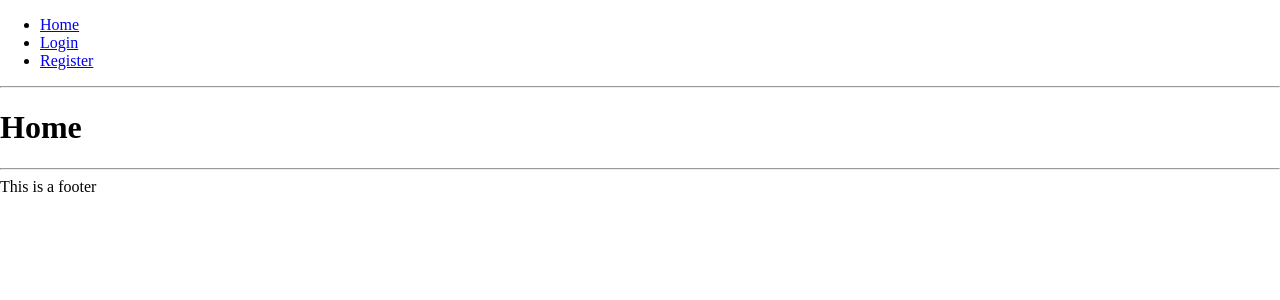
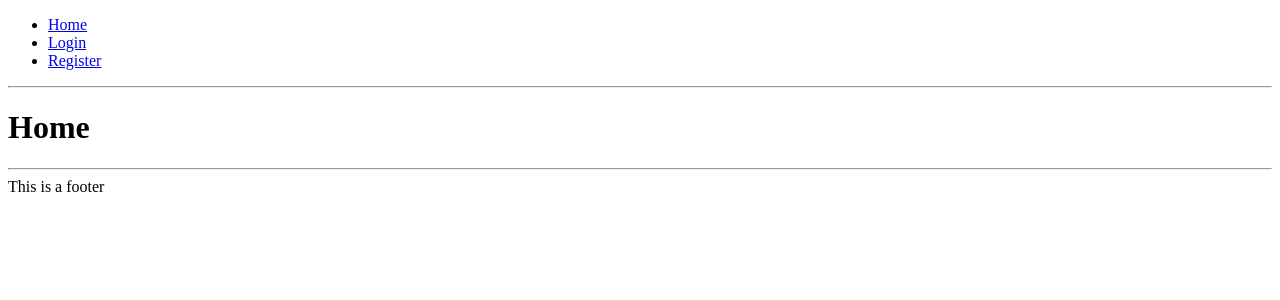
Before and after one commit to MVPee/42-camagru, a PHP site: page / in a window 1280 px wide. Shown: the top 300 px of the page. Run offline with PHP 8.4, Linux system fonts and the light colour scheme; data that the repository does not hold is empty.

Commit message:
rm the style of index

```diff
--- a/php/srcs/pages/index.php
+++ b/php/srcs/pages/index.php
@@ -17,10 +17,3 @@
         <?php include("../components/footer.php"); ?>
     </body>
 </html>
-
-<style>
-    body {
-        margin: 0;
-        padding: 0;
-    }
-</style>
```
